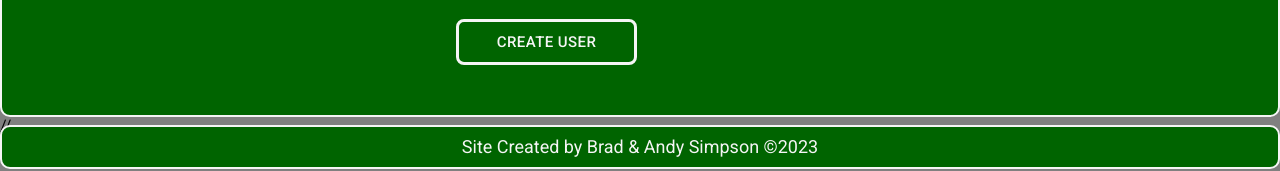
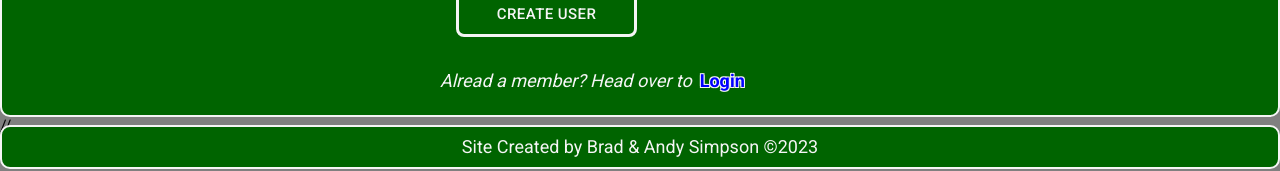
Before and after one commit to bradsimpson213/troop-27, a React (Create React App) app in the folder react-app/: page /signup in a window 1280 px wide. Shown: the part 631-802 px from the top of the page. Built offline with nearby package versions, Linux system fonts and the light colour scheme; no server answers.

Commit message:
added login link to signup page

```diff
--- a/react-app/src/components/LoginFormPage/LoginForm.css
+++ b/react-app/src/components/LoginFormPage/LoginForm.css
@@ -76,4 +76,8 @@
     font-style: normal;
     font-weight: bold;
     padding-left: 8px;
+    text-shadow: -1px -1px 0 whitesmoke,
+    1px -1px 0 whitesmoke,
+    -1px 1px 0 whitesmoke,
+    1px 1px 0 whitesmoke;
 }
--- a/react-app/src/components/SignupFormPage/index.js
+++ b/react-app/src/components/SignupFormPage/index.js
@@ -1,6 +1,6 @@
 import React, { useState } from "react";
 import { useDispatch, useSelector } from "react-redux";
-import { Redirect } from "react-router-dom";
+import { Redirect, Link } from "react-router-dom";
 import { signUp } from "../../store/session";
 import Button from '@mui/material/Button';
 import './SignupForm.css';
@@ -120,7 +120,15 @@ function SignupFormPage() {
           Create User
         </ Button>
         </form>
-
+        <p className="login-note-text">
+          Alread a member?  Head over to
+          <Link
+            className="login-link"
+            to="/login"
+          >
+            Login
+          </Link>
+        </p>
       </div>
     </div>
   );
```
Also changed, not shown: 2 other files (tests, documents, lock files or other folders).
